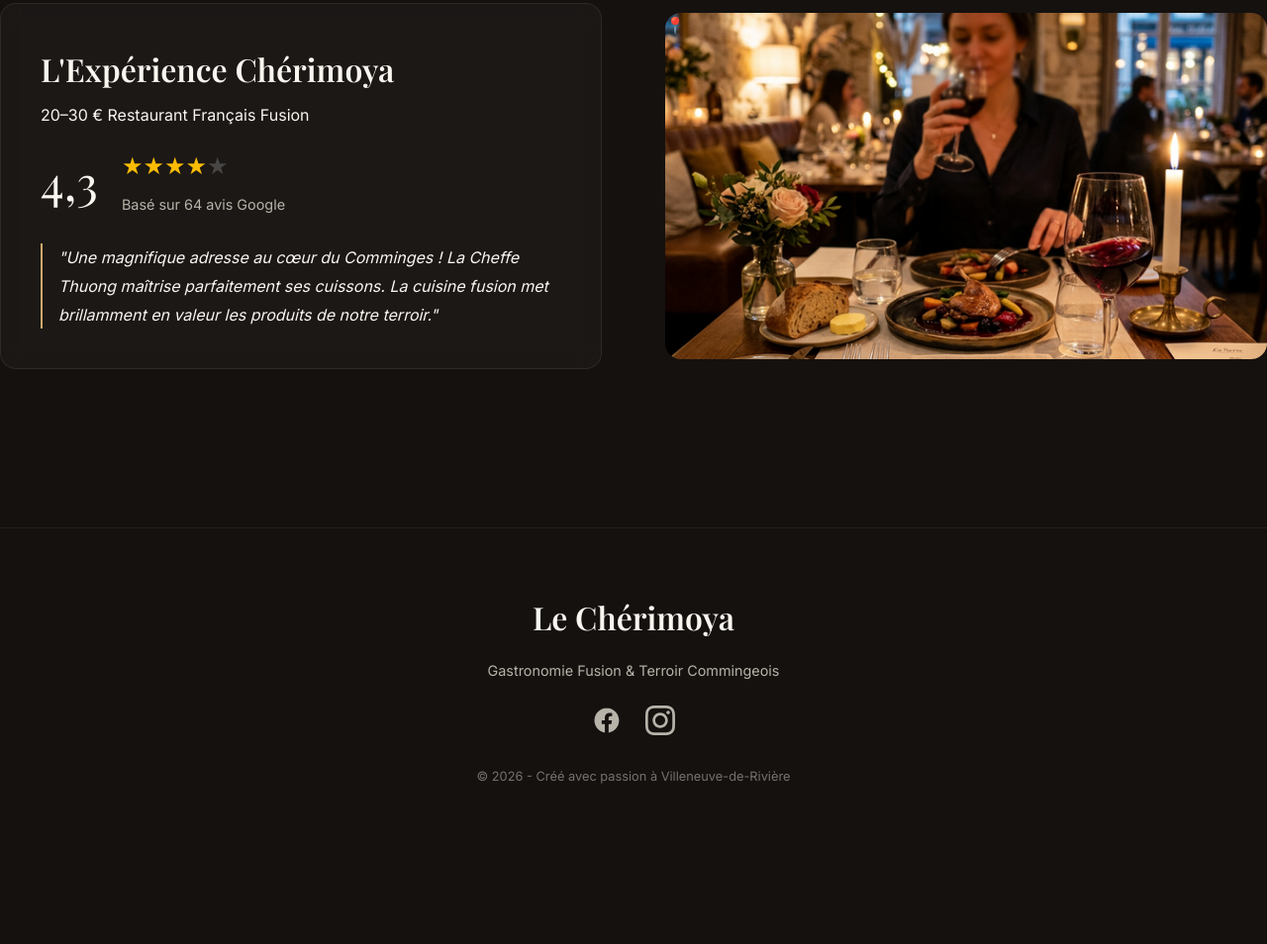
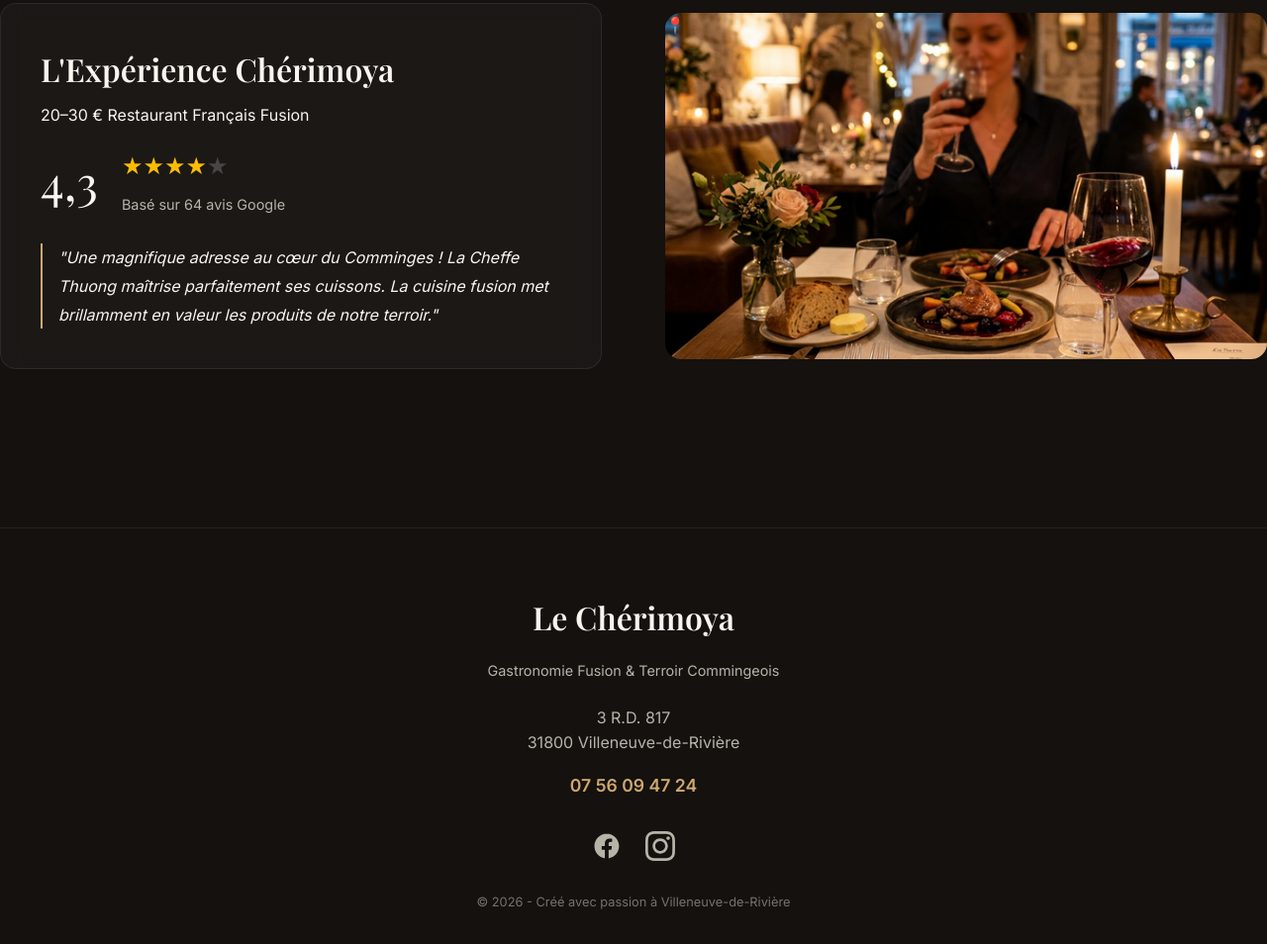
Before and after one commit to Calou31600/Restaurant-Le-Cherimoya, a website: page index.html in a window 1280 px wide. Shown: the part 1711-2665 px from the top of the page at 99% size. Before the commit the page ends 2570 px from the top, so only its background shows below. Drawn offline with nearby package versions, Linux system fonts and the light colour scheme; no server answers; a web font is replaced by a local one.

Commit message:
Update: Added contact information (address and phone) to the footer with interactive links

```diff
--- a/index.html
+++ b/index.html
@@ -213,6 +213,20 @@
             Le Chérimoya</h3>
         <p style="font-size: 0.9rem; margin-bottom: 1.5rem;" data-i18n="footer_subtitle">Gastronomie Fusion & Terroir
             Commingeois</p>
+
+        <div class="footer-contact" style="margin-bottom: 2rem;">
+            <a href="https://www.google.com/maps/dir/?api=1&destination=Le+Chérimoya+Villeneuve-de-Rivière"
+                target="_blank"
+                style="text-decoration: none; color: var(--text-dim); display: block; margin-bottom: 0.5rem; transition: color 0.3s;"
+                onmouseover="this.style.color='var(--accent)'" onmouseout="this.style.color='var(--text-dim)'">
+                <p data-i18n="map_address">3 R.D. 817</p>
+                <p data-i18n="map_city">31800 Villeneuve-de-Rivière</p>
+            </a>
+            <a href="tel:+33756094724"
+                style="text-decoration: none; color: var(--accent); font-weight: 600; font-size: 1.1rem; display: inline-block; margin-top: 0.5rem;">
+                07 56 09 47 24
+            </a>
+        </div>
 
         <div class="social-links">
             <a href="https://www.facebook.com/Lecherimoyarestaurant" target="_blank" class="social-icon"
```
